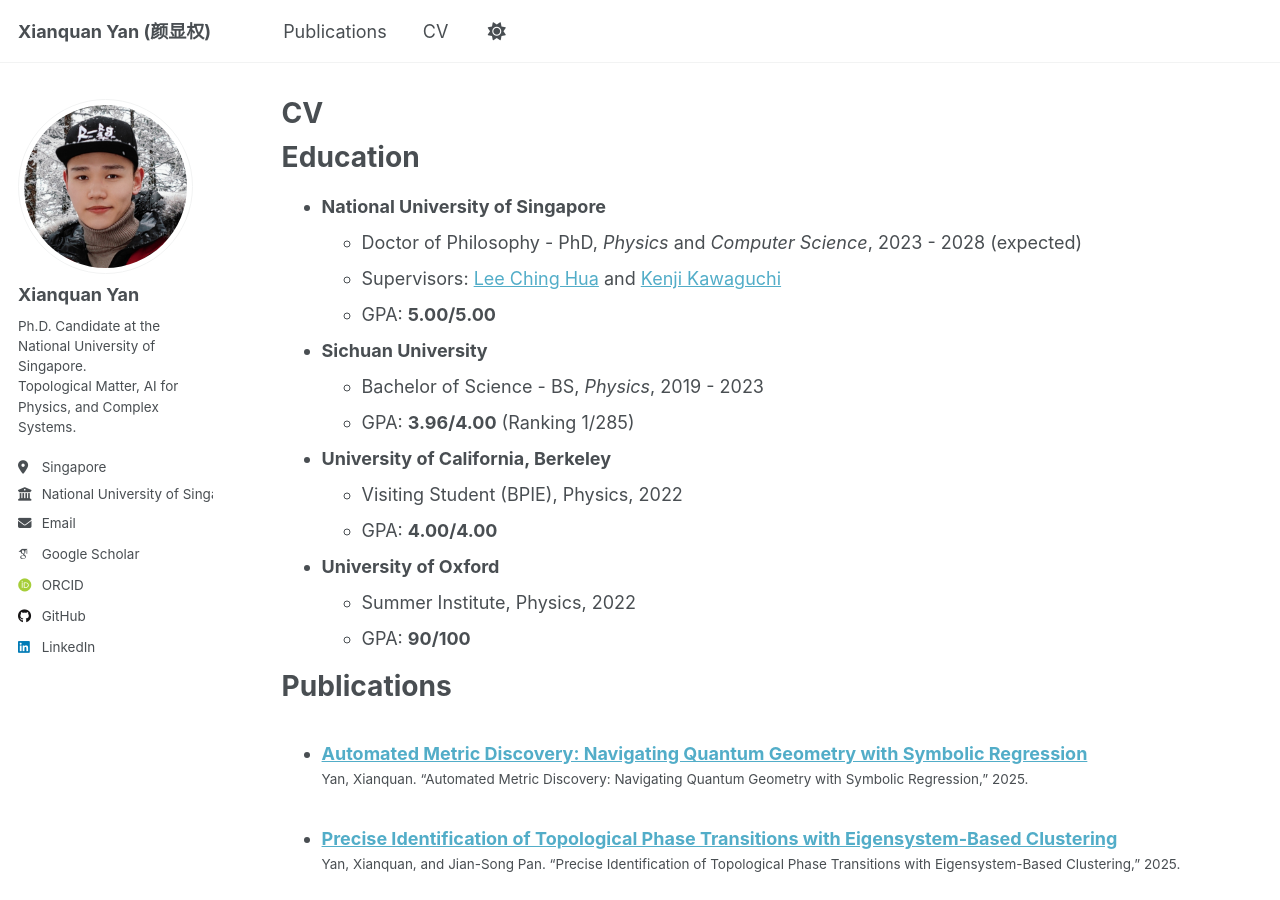
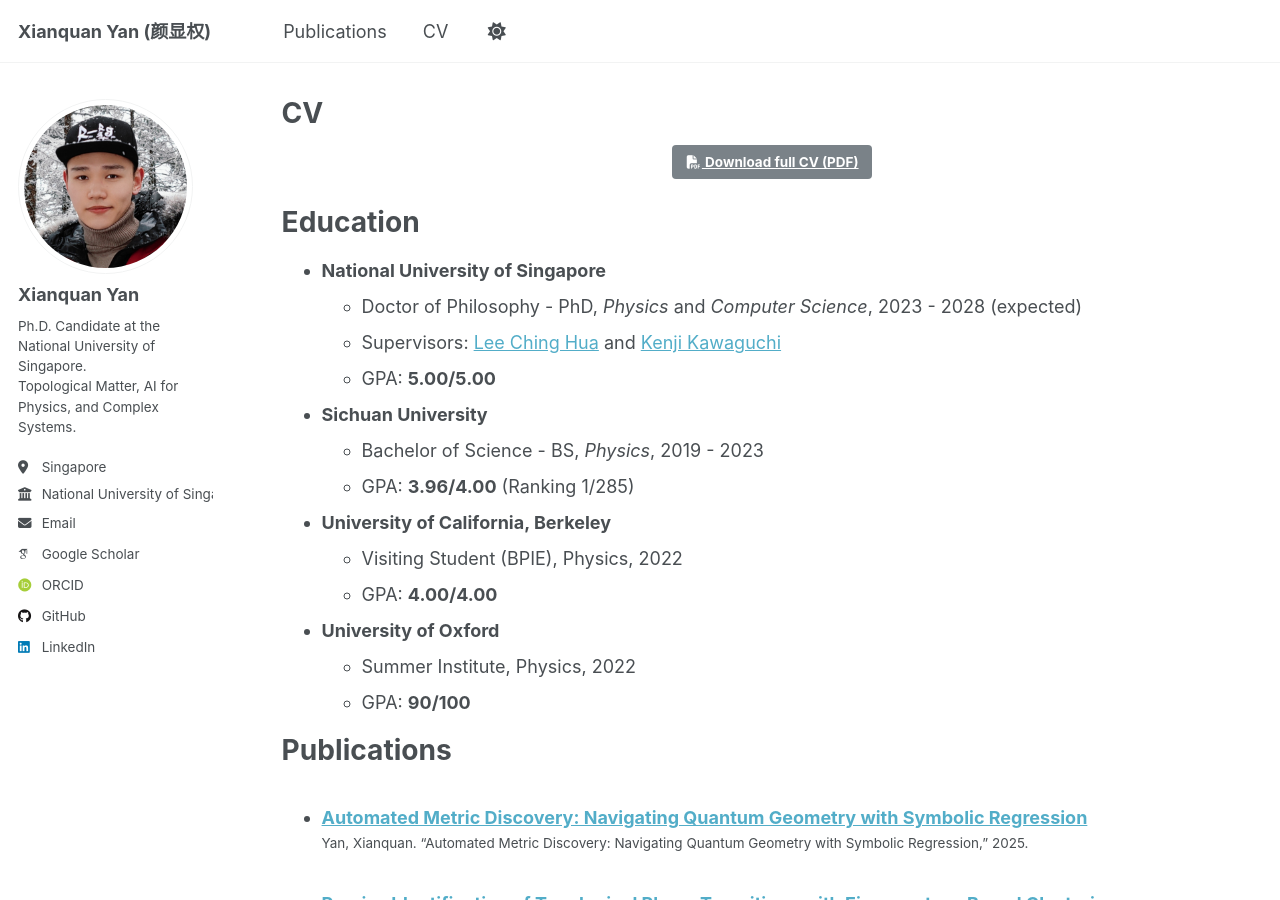
Before and after one commit to sarinstein-yan/sarinstein-yan.github.io, a Jekyll site: the page built from _pages/cv.md, in a window 1280 px wide and 900 px high. Built offline with Jekyll 4.4.1, drawn with Linux system fonts in a browser that asks for light colours; some web fonts are replaced.

Commit message:
upload cv pdf

```diff
--- a/_pages/cv.md
+++ b/_pages/cv.md
@@ -8,6 +8,14 @@ redirect_from:
 ---
 
 {% include base_path %}
+
+<p style="text-align:center;">
+  <a class="btn btn--primary"
+     href="{{ base_path }}/files/CV_latest.pdf"
+     target="_blank">
+    <i class="fas fa-file-pdf fa-fw"></i> Download full CV (PDF)
+  </a>
+</p>
 
 Education
 ======
```
Also changed, not shown: 1 other file.
